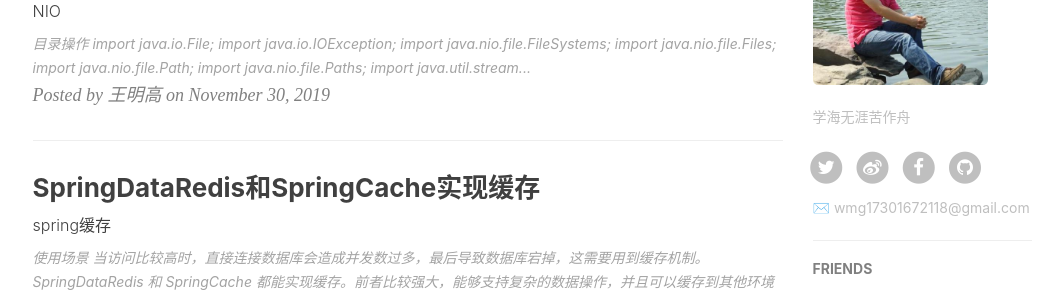
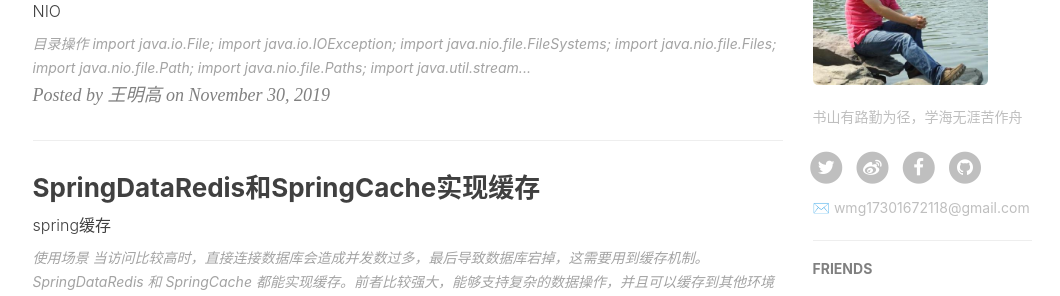
Before and after one commit to minggaowang/minggaowang.github.io, a Jekyll site: the page built from index.html, in a window 1280 px wide and 900 px high, scrolled down 684 px. Shown: the part 152-448 px from the top of the window, without its empty margins (135-1195 px from the left). Built offline with Jekyll 4.4.1, drawn with Linux system fonts in a browser that asks for light colours; nearby versions of some CDN libraries; the list of posts is cut into pages by our own code; comment, search, counter and statistics services are not loaded.

Commit message:
Update _config.yml
111

```diff
--- a/_config.yml
+++ b/_config.yml
@@ -11,7 +11,7 @@
 
 # Sidebar settings
 sidebar: true                           # whether or not using Sidebar.
-sidebar-about-description: "学海无涯苦作舟"
+sidebar-about-description: "书山有路勤为径，学海无涯苦作舟"
 sidebar-avatar: https://raw.githubusercontent.com/minggaowang/minggaowang.github.io/master/img/apple-touch-icon.png      # use absolute URL, seeing it's used in both `/` and `/about/`
 
 
```
